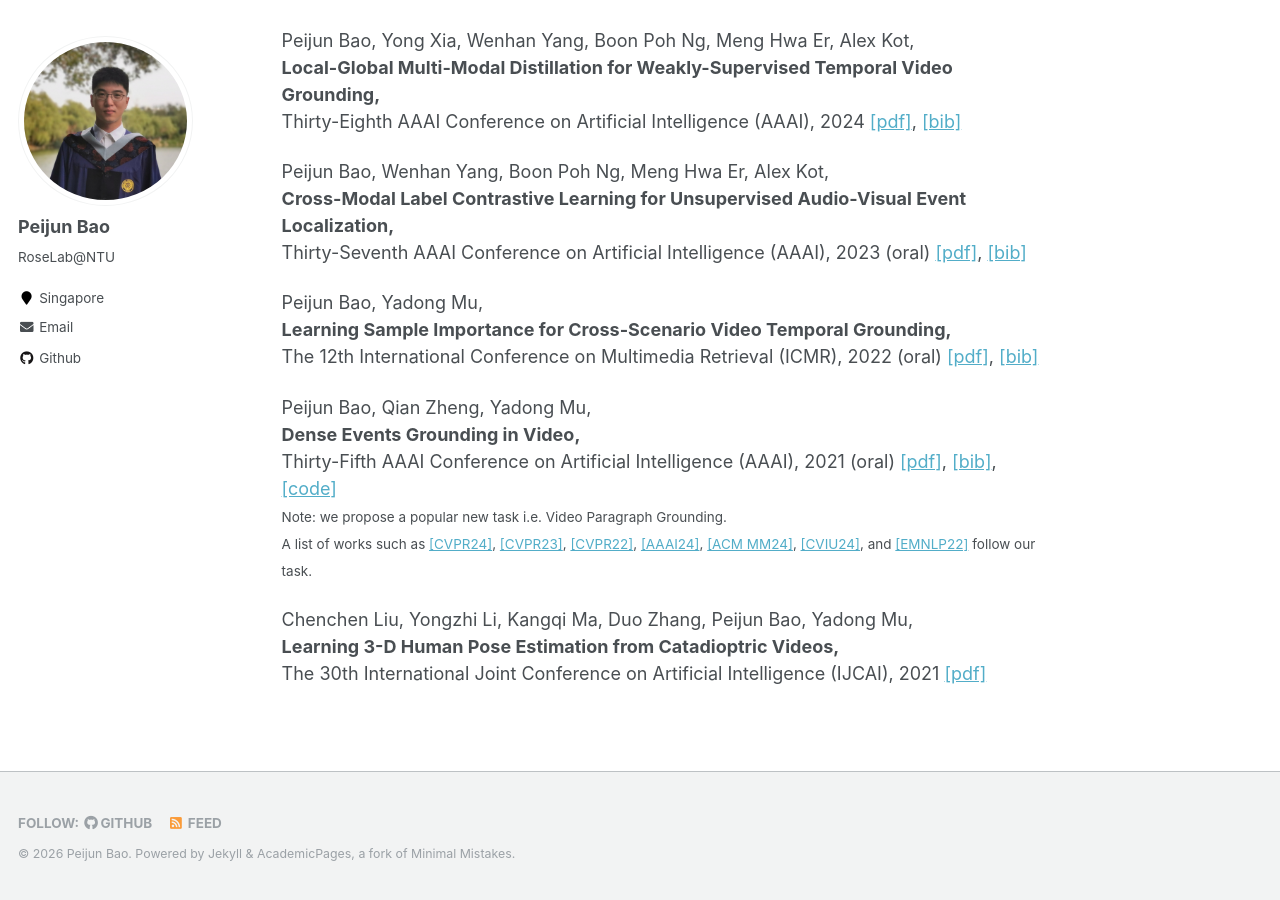
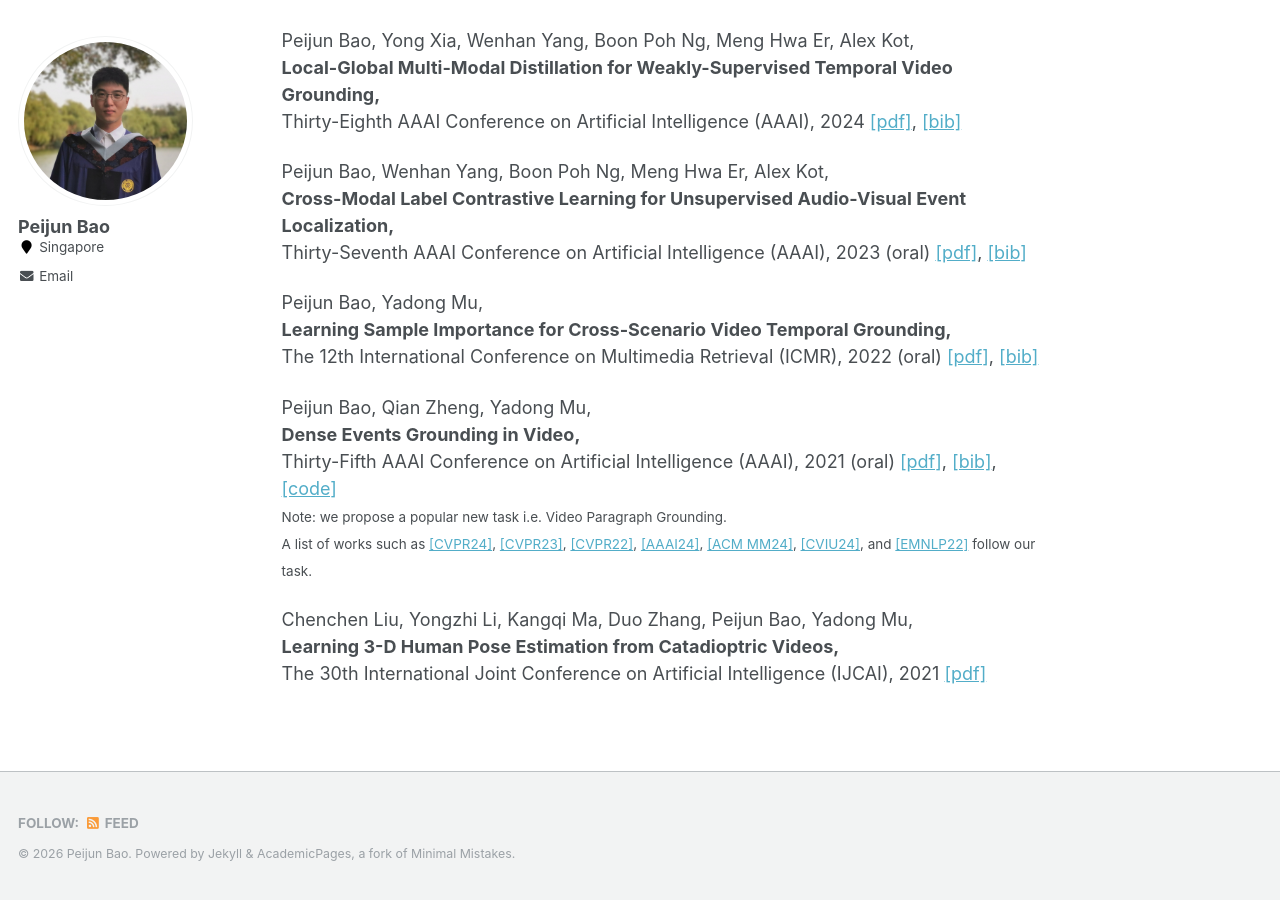
Before and after one commit to baopj/baopj.github.io, a Jekyll site: the page built from _pages/about.md, in a window 1280 px wide and 900 px high, scrolled down 1664 px. Built offline with Jekyll 4.4.1, drawn with Linux system fonts in a browser that asks for light colours; part of the change alters nothing that is shown.

Commit message:
Update _config.yml

```diff
--- a/_config.yml
+++ b/_config.yml
@@ -82,12 +82,12 @@ analytics:
 author:
   name             : "Peijun Bao"
   avatar           : "profile.jpg"
-  bio              : "RoseLab@NTU" #"Master student at Peking University"
+  bio              :
   location         : "Singapore"
   employer         :
   pubmed           :
   googlescholar    :
-  email            : "peijunbao@pku.edu.cn"
+  email            : "peijun001@e.ntu.edu.sg"
   researchgate     :  # example: "https://www.researchgate.net/profile/yourprofile"
   uri              :
   bitbucket        :
@@ -96,7 +96,7 @@ author:
   flickr           :
   facebook         :
   foursquare       :
-  github           : "baopj"
+  github           :
   google_plus      :
   keybase          :
   instagram        :
```
